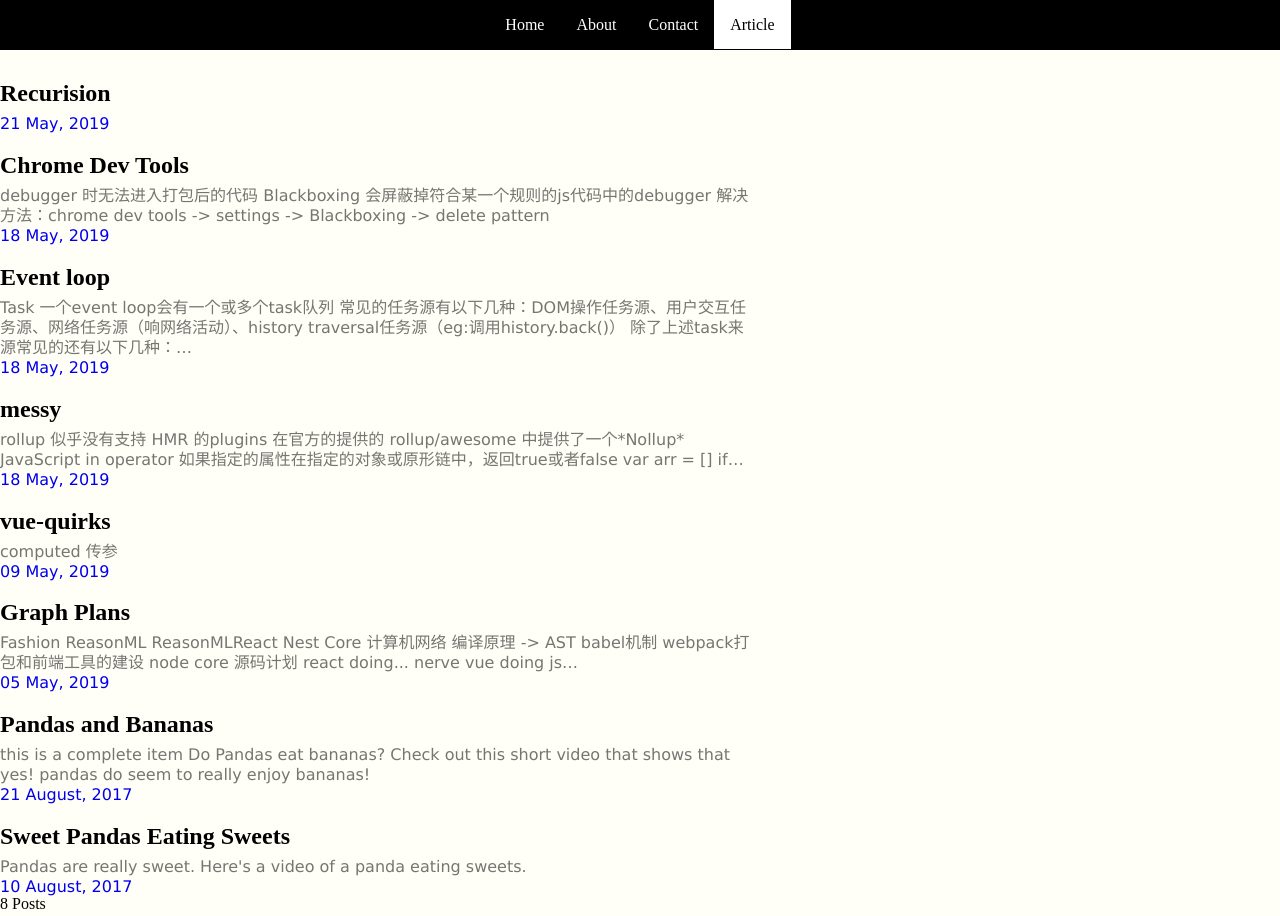
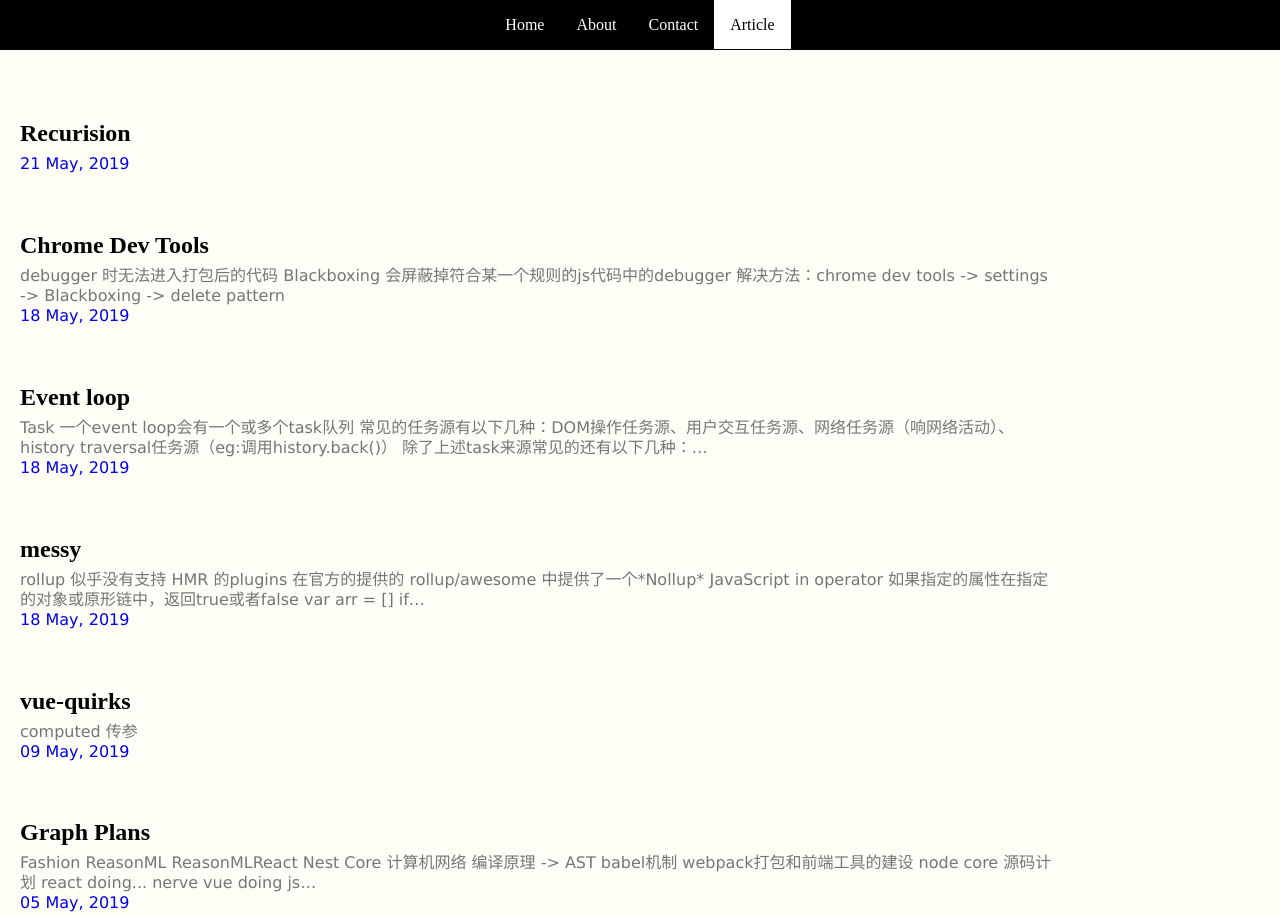
Before and after one commit to EPSON-LEE/genius, a Gatsby site: page /article in a window 1280 px wide. Shown: the top 916 px of the page. Built offline with nearby package versions, Linux system fonts and the light colour scheme; Gatsby itself is replaced by a stand-in of ours.

```diff
--- a/src/components/Layout/layout.module.css
+++ b/src/components/Layout/layout.module.css
@@ -3,7 +3,7 @@
 }
 
 .content {
-    max-width: 100%;
-    margin-top: 10px;
-    overflow: scroll;
+  max-width: 100%;
+  margin-top: 10px;
+  overflow: scroll;
 }
--- a/src/pages/style/article.module.css
+++ b/src/pages/style/article.module.css
@@ -5,11 +5,13 @@
 }
 
 .article_item {
-  width: 600px;
+  margin-top: 40px;
+  padding: 0 20px;
+  width: 90%;
 }
 
 .article_item_body {
-  width: 750px;
+  width: 90%;
 }
 
 .article_item_body_title {
```
